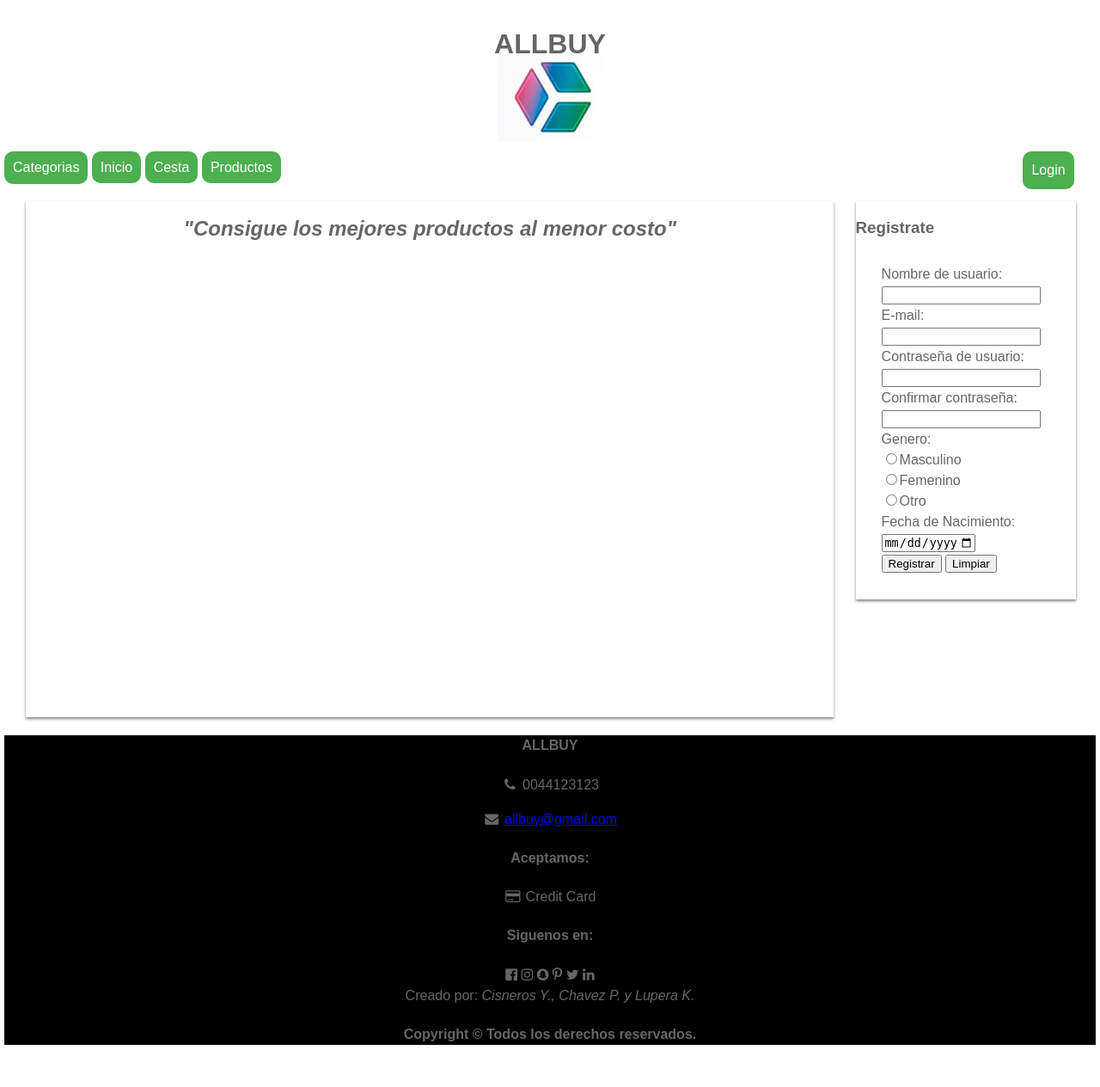
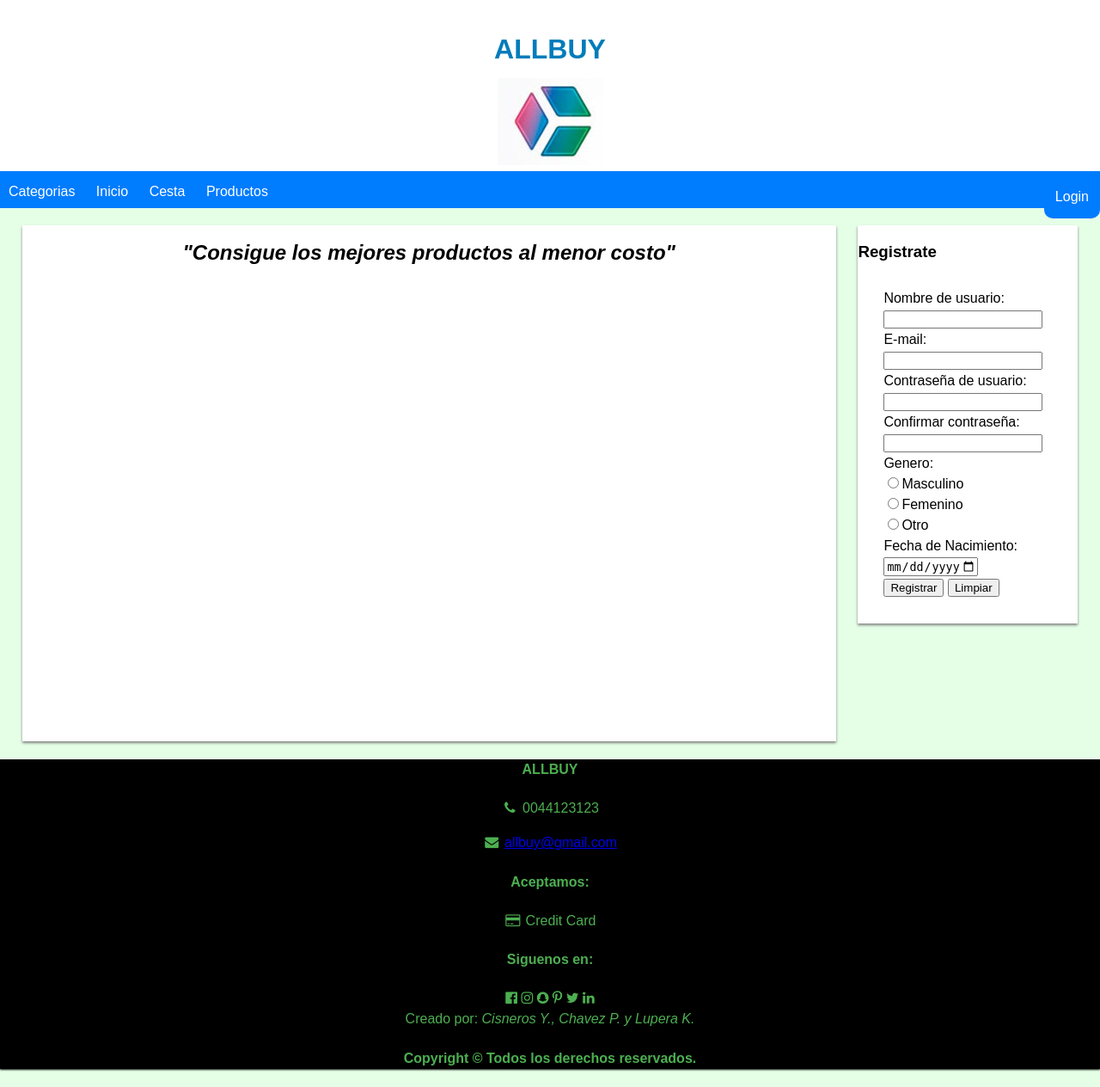
Before and after one commit to kevinlupera/Proyecto1ParcialDAW, a PHP site: page /index.php in a window 1280 px wide. Shown: the whole page at 86% size. Before the commit the page ends 1215 px from the top, so only its background shows below. Run offline with PHP 8.4, Linux system fonts and the light colour scheme.

Commit message:
Create estilo.css

```diff
--- a/estilos/estilo.css
+++ b/estilos/estilo.css
@@ -17,25 +17,37 @@ body {
 	margin: 0;
 	padding: 0;
 	font-family: Helvetica, Arial, sans-serif;
-	color: #666;
-	background: #f2f2f2;
+	color: black;
+	background: rgb(229, 255, 231);
 	font-size: 1em;
 	line-height: 1.5em;
+}
+h1{
+    color: #007cba;
 }
 .header, .nav, h1{
     background-color: white;
     display:block;
+
+}
+.nav{
+    background: #007cff;
+
     margin: 0;
     padding-top: 5px;
 }
 
 .item{
-    background-color: #4CAF50;
     color: white;
     padding: 10px;
     font-size: 16px;
-    border: none;
     cursor: pointer;
+    text-decoration:none;
+}
+.item,.btDesplegable{
+    border-radius: 10px;
+    background-color: #007cff;
+
     text-decoration:none;
     border-radius: 10px;
 }
@@ -53,26 +65,29 @@ body {
 #usuarios{
     visibility: hidden;
 }
+#login{
+    float: right;
+    padding: 13px;
+    margin-right: 0%;
+    margin-bottom: 3%;
+}
 footer{
     display: block;
     background: black;
     text-align: center;
+    color: #4CAF50;
 }
 
 div.pie-fin{
     background: black;
 }
 .inicio{
-    width: auto;
-    margin: 0 auto;
-    padding: 5px;
-    background: repeat-y;
-    box-shadow: 0 1px 2px rgba(0,0,0,.3);
+    background: rgb(229, 255, 231);
+    box-shadow: 0 1px 2px rgb(0,0,0.02);
 }
 /**/
 /*Boton Deslizable */
 .btDesplegable {
-    background-color: #4CAF50;
     color: white;
     padding: 10px;
     font-size: 16px;
@@ -91,8 +106,9 @@ div.pie-fin{
     position: absolute;
     background-color: #f9f9f9;
     min-width: 160px;
-    box-shadow: 0px 8px 16px 0px rgba(0,0,0,0.2);
+    box-shadow: 0px 8px 16px 0px rgba(0,0,0,0.5);
     z-index: 1;
+    border-radius: 10px;
 }
 
 .contenDesple a {
@@ -111,15 +127,16 @@ div.pie-fin{
     border-radius: 10px;
 }
 
-
-.contenDesple a:hover {background-color: #f1f1f1}
+.contenDesple a:hover {
+    background-color: #f1f1f1
+}
 
 .desplegar:hover .contenDesple {
     display: block;
 }
 
 .desplegar:hover .btDesplegable {
-    background-color: #3e8e41;
+    background-color: lightsteelblue;
 }
 
 .principal,secundaria{
@@ -131,6 +148,57 @@ div.pie-fin{
     border:1px solid #DBE1EB;
     border-radius: 4px;
 }
+
+.item:hover{
+    background: lightsteelblue;
+}
+.contenedorProductos{
+    display: flex;
+    justify-content: center;
+    align-items: center;
+}
+td{
+    width: 350px;
+}
+#contenedor{
+    display: inline-block;
+    margin-top: 20px;
+    width: 74%;
+    height: 600px;
+    box-shadow: 0px 2px 3px gray;
+    margin-bottom: 0px;
+    margin-right: 2%;
+    margin-left: 2%;
+    background: white;
+}
+
+#barraLateral{
+    margin-top: 20px;
+    display: inline-block;
+    width: 20%;
+    box-shadow: 0px 2px 3px gray;
+    position: absolute;
+    margin-right: 2%;
+    background: white;
+}
+
+form{
+    margin: 30px;
+}
+
+.contenedor{
+    display: inline-block;
+    margin-top: 20px;
+    width: 100%;
+    height: 600px;
+    box-shadow: 0px 2px 3px gray;
+    margin-bottom: 0px;
+    margin-right: 2%;
+    margin-left: 2%;
+    background: white;
+    float: center;
+}
+
 
 #contenedor{
     display: inline-block;
```
